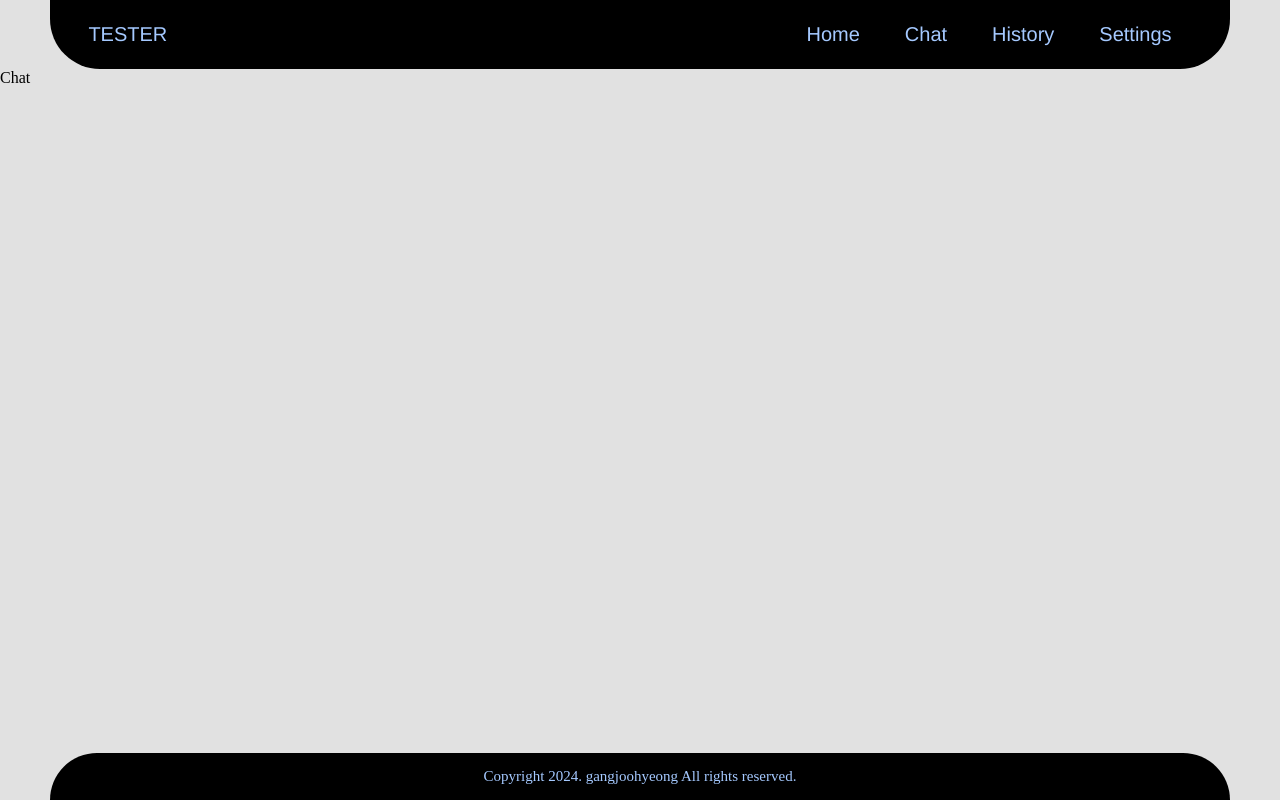
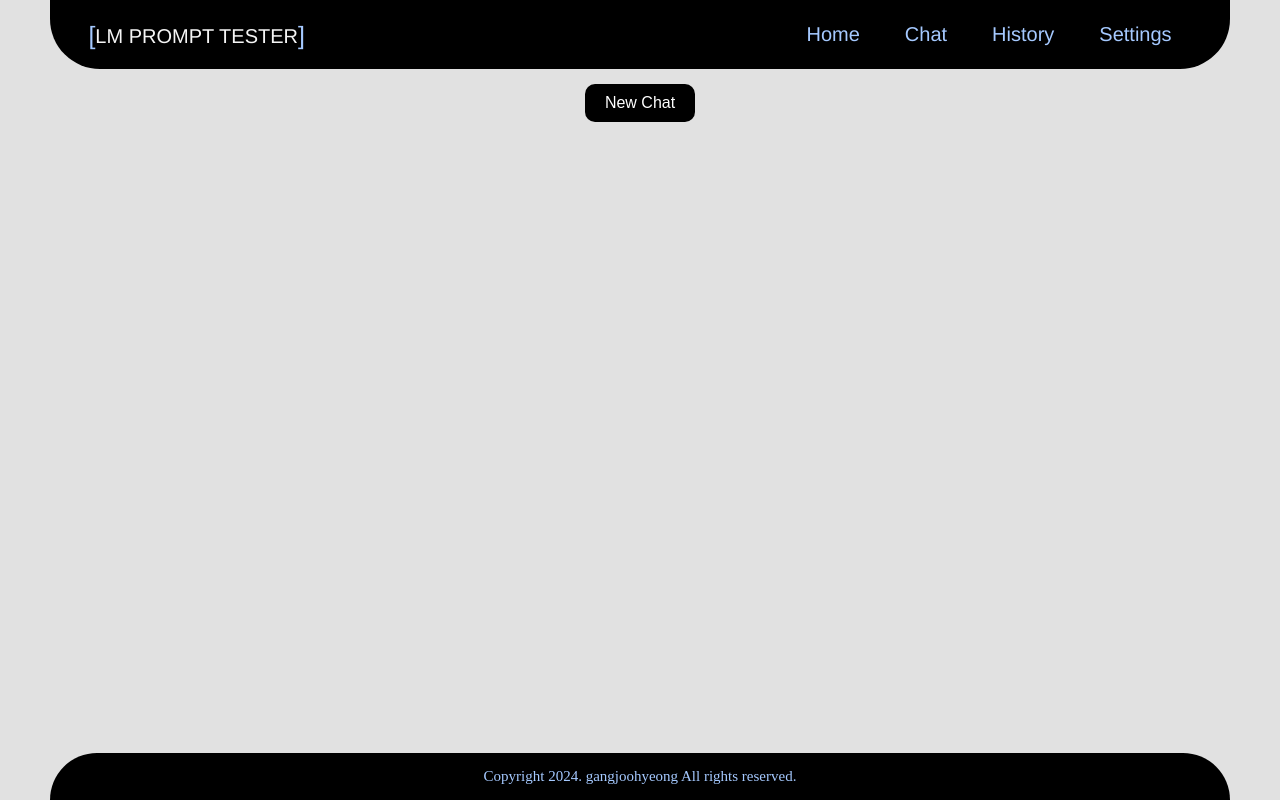
Before and after one commit to gangjoohyeong/lm-prompt-tester, a React (Vite) app in the folder lm-prompt-tester/: page /chat in a window 1280 px wide. Built offline with nearby package versions, Linux system fonts and the light colour scheme.

Commit message:
react: style 변경 및 Chat 일부 기능 구현
1. 전체 스타일 정리
3. 채팅방 생성 버튼 (최대 2개까지 생성)
3. 채팅방 삭제 버튼

```diff
--- a/lm-prompt-tester/src/App.css
+++ b/lm-prompt-tester/src/App.css
@@ -1,4 +1,4 @@
-* {
+body {
   margin: 0px;
   padding: 0px;
   background-color: #e1e1e1;
--- /dev/null
+++ b/lm-prompt-tester/src/components/Chatroom.module.css
@@ -0,0 +1,40 @@
+.container {
+  margin-top: 20px;
+  background-color: black;
+  border-radius: 20px;
+  color: white;
+  margin: 20px 10px 15px 15px;
+  padding: 20px;
+}
+
+.closeChatroomButton {
+  float: right;
+  cursor: pointer;
+}
+
+.inputContainer {
+  display: flex;
+  align-items: center;
+}
+
+.inputBox {
+  width: 90%;
+  border-radius: 10px;
+  padding: 8px;
+  margin-right: 8px;
+  border: none;
+}
+
+.inputButton {
+  background-color: white;
+  color: black;
+  border-radius: 10px;
+  padding: 8px;
+  border: none;
+  border-color: rgb(255, 255, 255);
+  cursor: pointer;
+}
+
+.inputButton:hover {
+  background-color: #e2e2e2;
+}
--- /dev/null
+++ b/lm-prompt-tester/src/components/Chatroom.tsx
@@ -0,0 +1,34 @@
+import styles from "./Chatroom.module.css";
+
+interface ChatroomProps {
+  onClose: () => void;
+}
+
+export default function Chatroom({ onClose }: ChatroomProps): JSX.Element {
+  return (
+    <>
+      <div className={styles.container}>
+        <div className={styles.closeChatroomButton} onClick={onClose}>
+          ✕
+        </div>
+        <div>질문내용</div>
+        <div>답변내용</div>
+        <div className={styles.inputContainer}>
+          <input className={styles.inputBox}></input>
+          <button className={styles.inputButton}>Send</button>
+        </div>
+        <div>
+          모델 이름: gpt-3.5-turbo, 파라미터:
+          {`{"temperature": 0.7, "max_tokens": 150}`}
+        </div>
+        <div>
+          <select>
+            <option value="gpt-3.5-turbo">gpt-3.5-turbo</option>
+            <option value="palm 2">palm 2</option>
+            <option value="gemma 2b">gemma 2b</option>
+          </select>
+        </div>
+      </div>
+    </>
+  );
+}
--- a/lm-prompt-tester/src/components/Header.module.css
+++ b/lm-prompt-tester/src/components/Header.module.css
@@ -1,4 +1,3 @@
-/* Header.module.css 수정본 */
 .header {
   display: flex;
   align-items: center;
@@ -10,28 +9,21 @@
   margin: 0px 50px;
 }
 
-.link,
 .navLink {
   color: #a5c9ff;
   text-decoration: none;
   transition: color 0.3s ease;
   font-family: "Helvetica Neue", Helvetica, Arial, sans-serif;
-  background-color: #000;
-}
-
-.link span {
+  background-color: transparent;
   font-weight: 500;
   font-size: 20px;
-  background-color: #000;
-  text-decoration: none;
-  font-family: "Helvetica Neue", Helvetica, Arial, sans-serif;
 }
 
 .nav {
   display: flex;
   gap: 5px;
   font-size: 20px;
-  background-color: #000;
+  background-color: transparent;
 }
 
 .navLink {
@@ -42,3 +34,35 @@
 .navLink:hover {
   color: #e2e2e2;
 }
+
+.link {
+  position: relative;
+  color: whitesmoke;
+  font-family: "Helvetica Neue", Helvetica, Arial, sans-serif;
+  font-size: 20px;
+  text-decoration: none;
+}
+
+.link:before,
+.link:after {
+  content: "[";
+  display: inline-block;
+  position: relative;
+  top: 1px;
+  height: 100%;
+  font-size: 1.25em;
+  color: #a5c9ff;
+  transition: all 0.5s ease;
+}
+
+.link:after {
+  content: "]";
+}
+
+.link:hover:before {
+  transform: translateX(-5px);
+}
+
+.link:hover:after {
+  transform: translateX(5px);
+}
--- a/lm-prompt-tester/src/components/Header.tsx
+++ b/lm-prompt-tester/src/components/Header.tsx
@@ -6,7 +6,7 @@
     <>
       <header className={styles.header}>
         <Link className={styles.link} to="/">
-          <span>TESTER</span>
+          LM PROMPT TESTER
         </Link>
         <nav className={styles.nav}>
           <Link className={styles.navLink} to="/">
--- /dev/null
+++ b/lm-prompt-tester/src/pages/Chat.module.css
@@ -0,0 +1,29 @@
+.createChatroomButton {
+  background-color: black;
+  color: white;
+  padding: 10px 20px;
+  border-radius: 10px;
+  font-size: 16px;
+  border: none;
+  cursor: pointer;
+}
+
+.createChatroomButton:hover {
+  background-color: #1f5fbe;
+}
+
+.chatroomContainer {
+  display: flex;
+  justify-content: center;
+  margin: 10px auto;
+  padding: 10px;
+  border-radius: 30px;
+  width: 80%;
+}
+
+.createChatroomButtonContainer {
+  display: flex;
+  justify-content: center;
+  margin: 5px auto;
+  padding: 10px;
+}
--- a/lm-prompt-tester/src/pages/Chat.tsx
+++ b/lm-prompt-tester/src/pages/Chat.tsx
@@ -1,5 +1,45 @@
-const Chat = (): JSX.Element => {
-  return <div>Chat</div>;
+import { useState } from "react";
+import Chatroom from "../components/Chatroom";
+import styles from "./Chat.module.css";
+
+const MAX_CHATROOMS: number = 2;
+
+const Chat = () => {
+  const [chatroomIds, setChatroomIds] = useState<number[]>([]);
+
+  const onClickCreateChatroom: () => void = () => {
+    if (chatroomIds.length < MAX_CHATROOMS) {
+      setChatroomIds([...chatroomIds, Date.now()]);
+    }
+  };
+
+  const onClickCloseChatroom = (closeChatroomId: number) => {
+    setChatroomIds(
+      chatroomIds.filter((chatroomId) => chatroomId !== closeChatroomId)
+    );
+  };
+
+  const chatroomElements = chatroomIds.map((chatroomId) => (
+    <div key={chatroomId}>
+      <Chatroom onClose={() => onClickCloseChatroom(chatroomId)} />
+    </div>
+  ));
+
+  return (
+    <>
+      <div className={styles.createChatroomButtonContainer}>
+        {chatroomIds.length < MAX_CHATROOMS && (
+          <button
+            className={styles.createChatroomButton}
+            onClick={onClickCreateChatroom}
+          >
+            New Chat
+          </button>
+        )}
+      </div>
+      <div className={styles.chatroomContainer}>{chatroomElements}</div>
+    </>
+  );
 };
 
 export default Chat;
```
